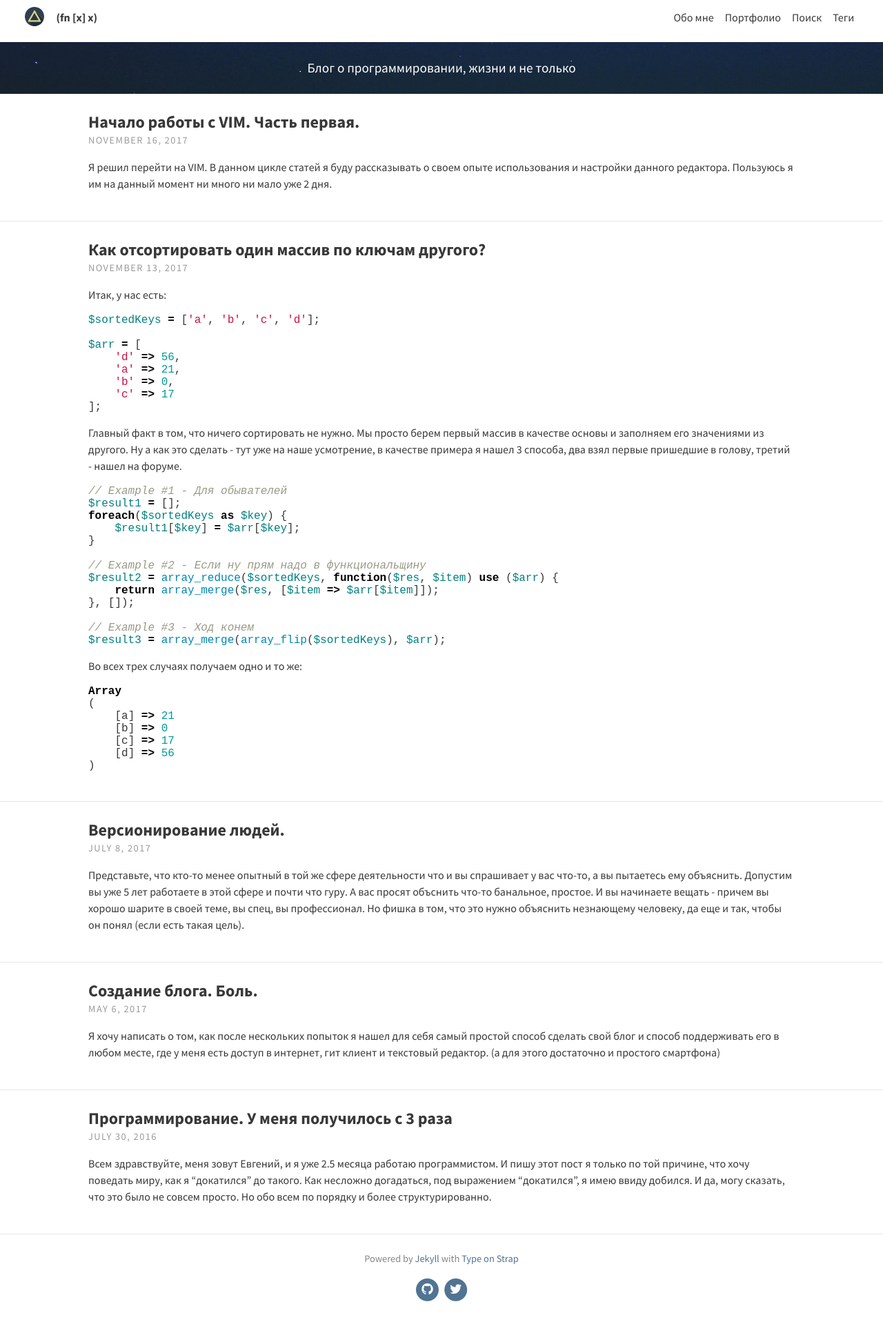
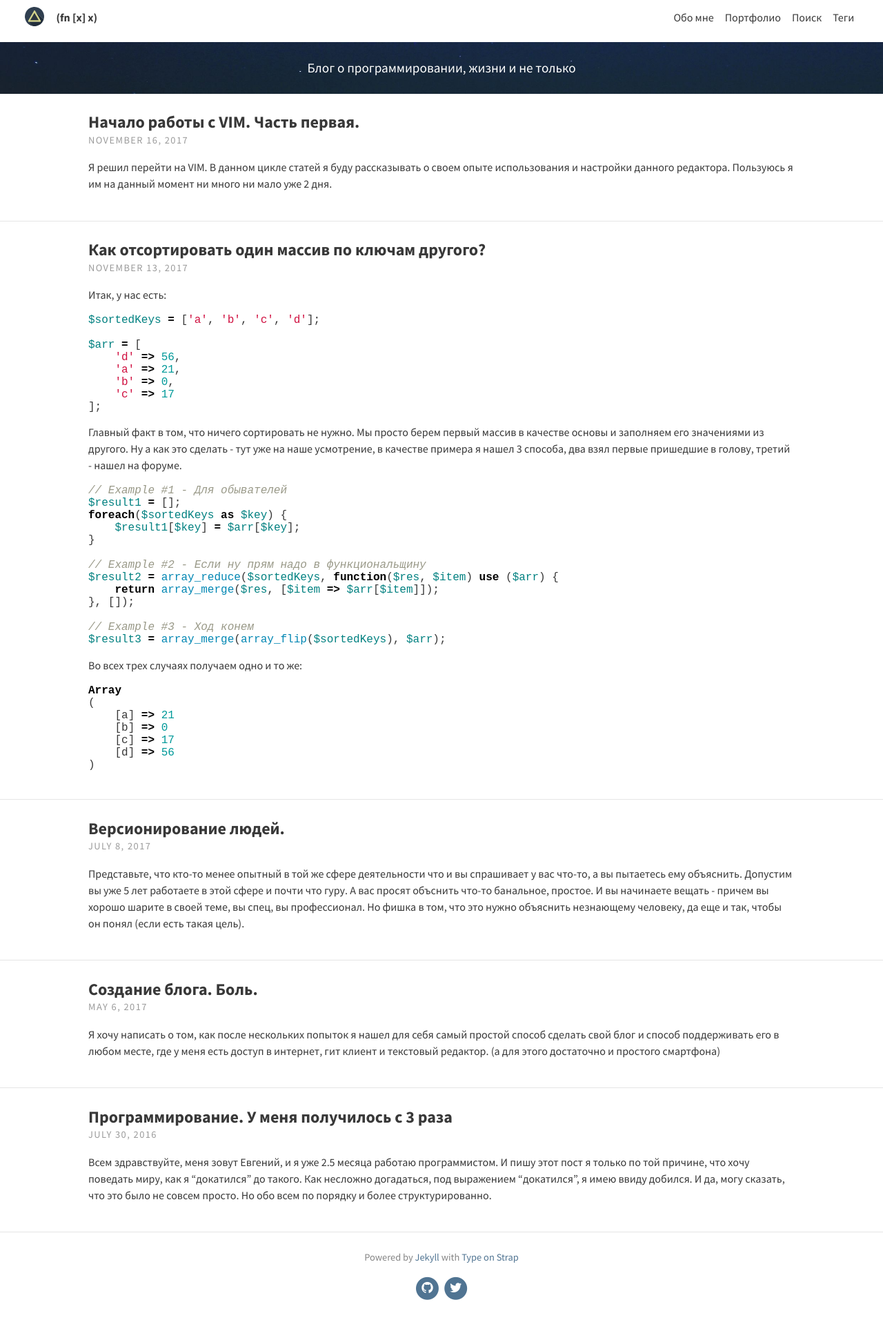
Before and after one commit to serhii73/jougene.github.io, a Jekyll site: the page built from index.html, in a window 1280 px wide. Shown: the whole page at 69% size. Built offline with Jekyll 4.4.1, drawn with Linux system fonts in a browser that asks for light colours; the list of posts is cut into pages by our own code.

Commit message:
small fixes

```diff
--- a/_sass/base/_global.scss
+++ b/_sass/base/_global.scss
@@ -78,7 +78,7 @@ code,
 kbd,
 pre,
 samp {
-  margin: 1em 0;
+  margin: 0.95em 0;
 }
 dt {
   font-weight: bold;
```
